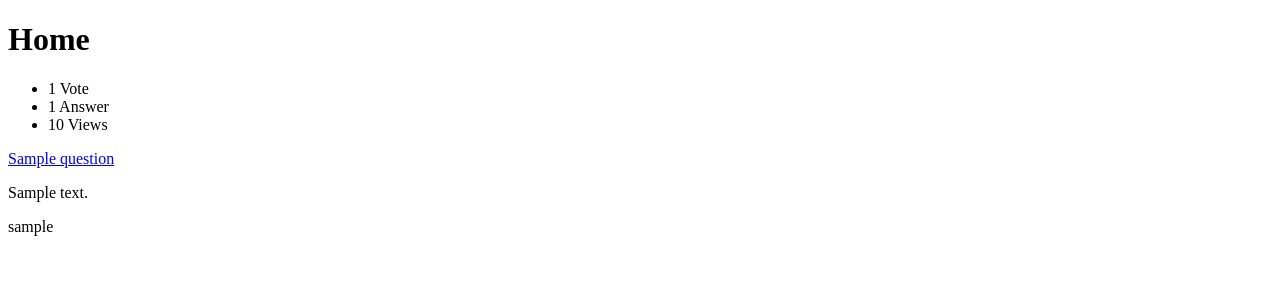
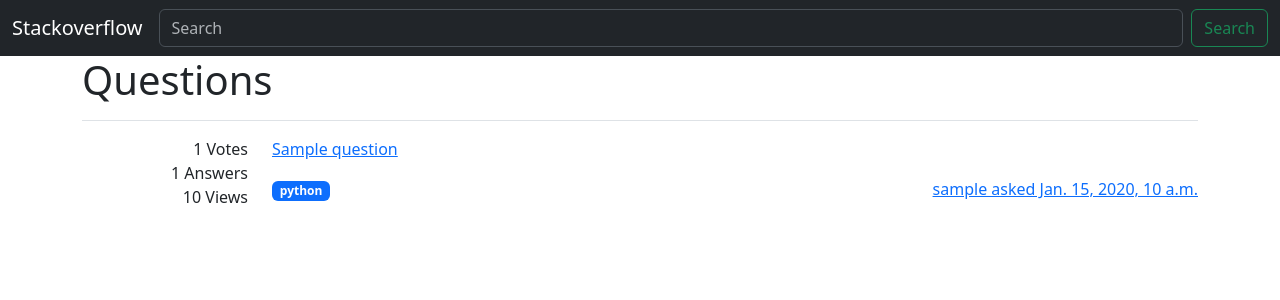
Before and after one commit to shadowarchil/python-project-test, a Django app: page / in a window 1280 px wide. Shown: the top 300 px of the page. Run offline with Django 4.2, Linux system fonts and the light colour scheme; tables that the repository leaves empty hold one stand-in row (values such as "Sample post").

Commit message:
Add question detail page

```diff
--- a/core/urls.py
+++ b/core/urls.py
@@ -1,6 +1,9 @@
 from django.urls import path
-from core.views import HomeView
+from core.views import HomeView, QuestionDetailView
+
+app_name = 'core'
 
 urlpatterns = [
-    path('', HomeView.as_view(), name='home')
+    path('', HomeView.as_view(), name='home'),
+    path('questions/<int:pk>/', QuestionDetailView.as_view(), name='question-detail')
 ]
--- a/core/views.py
+++ b/core/views.py
@@ -1,6 +1,6 @@
 from django.shortcuts import render
 from django.http import HttpRequest, HttpResponse
-from django.views.generic import ListView
+from django.views.generic import ListView, DetailView
 from core.models import Question
 
 
@@ -12,3 +12,9 @@ def home_view(request: HttpRequest) -> HttpResponse:
 class HomeView(ListView):
     template_name = 'home.html'
     queryset = Question.objects.all()
+    context_object_name = 'questions'
+
+
+class QuestionDetailView(DetailView):
+    template_name = 'question_detail.html'
+    model = Question
--- /dev/null
+++ b/templates/base.html
@@ -0,0 +1,46 @@
+<!DOCTYPE html>
+<html lang="en">
+
+<head>
+    <meta charset="UTF-8">
+    <meta http-equiv="X-UA-Compatible" content="IE=edge">
+    <meta name="viewport" content="width=viewport, initial-scale=1.0">
+    <title>Stackoverflow Clone</title>
+
+    <link href="https://cdn.jsdelivr.net/npm/bootstrap@5.3.0-alpha1/dist/css/bootstrap.min.css" rel="stylesheet"
+        integrity="sha384-GLhlTQ8iRABdZLl6O3oVMWSktQOp6b7In1Zl3/Jr59b6EGGoI1aFkw7cmDA6j6gD" crossorigin="anonymous">
+    <script src="https://cdn.jsdelivr.net/npm/@popperjs/core@2.11.6/dist/umd/popper.min.js"
+        integrity="sha384-oBqDVmMz9ATKxIep9tiCxS/Z9fNfEXiDAYTujMAeBAsjFuCZSmKbSSUnQlmh/jp3"
+        crossorigin="anonymous"></script>
+    <script src="https://cdn.jsdelivr.net/npm/bootstrap@5.3.0-alpha1/dist/js/bootstrap.min.js"
+        integrity="sha384-mQ93GR66B00ZXjt0YO5KlohRA5SY2XofN4zfuZxLkoj1gXtW8ANNCe9d5Y3eG5eD"
+        crossorigin="anonymous"></script>
+</head>
+
+<body>
+    <nav class="navbar navbar-expand-lg bg-dark" data-bs-theme="dark">
+        <div class="container-fluid">
+            <a class="navbar-brand" href="{% url 'core:home' %}">Stackoverflow</a>
+            <button class="navbar-toggler" type="button" data-bs-toggle="collapse"
+                data-bs-target="#navbarSupportedContent" aria-controls="navbarSupportedContent" aria-expanded="false"
+                aria-label="Toggle navigation">
+                <span class="navbar-toggler-icon"></span>
+            </button>
+            <div class="collapse navbar-collapse" id="navbarSupportedContent">
+                <form class="navbar-nav w-100 me-auto d-flex" role="search">
+                    <input class="form-control me-2" type="search" placeholder="Search" aria-label="Search">
+                    <button class="btn btn-outline-success" type="submit">Search</button>
+                </form>
+            </div>
+        </div>
+    </nav>
+
+    <main class="container">
+        {% block content %}
+
+        {% endblock content %}
+    </main>
+
+</body>
+
+</html>
--- a/templates/home.html
+++ b/templates/home.html
@@ -1,28 +1,34 @@
-<!DOCTYPE html>
-<html lang="en">
+{% extends 'base.html' %}
 
-<head>
-    <meta charset="UTF-8">
-    <meta http-equiv="X-UA-Compatible" content="IE=edge">
-    <meta name="viewport" content="width=viewport, initial-scale=1.0">
-    <title>Stackoverflow</title>
-</head>
+{% block content %}
+<h1>Questions</h1>
 
-<body>
-    <h1>Home</h1>
+<section>
+    {% for question in object_list %}
+    <article class="border-top mt-3">
+        <div class="row pt-3 pb-3">
+            <div class="col-2 d-flex flex-column text-end">
+                <span>{{ question.vote_set.all|length }} Votes</span>
+                <span>{{ question.answer_set.all|length }} Answers</span>
+                <span>{{ question.views }} Views</span>
+            </div>
+            <div class="col-10">
+                <p><a href="{% url 'core:question-detail' question.pk %}">{{ question.title }}</a></p>
+                <div class="d-flex flex-row justify-content-between">
+                    <div>
+                        <div class="badge bg-primary">
+                            python
+                        </div>
+                    </div>
 
-    {% for question in object_list %}
-    <div>
-        <ul>
-            <li>{{ question.vote_set.all|length }} Vote</li>
-            <li>{{ question.answer_set.all|length }} Answer</li>
-            <li>{{ question.views }} Views</li>
-        </ul>
-        <a href="#">{{ question.title }}</a>
-        <p>{{ question.text }}</p>
-        <p>{{ question.user }}</p>
-    </div>
+                    <a href="#">
+                        {{ question.user }} asked {{ question.create_time }}
+                    </a>
+                </div>
+            </div>
+        </div>
+    </article>
     {% endfor %}
-</body>
 
-</html>
+</section>
+{% endblock content %}
--- /dev/null
+++ b/templates/question_detail.html
@@ -0,0 +1,6 @@
+{% extends 'base.html' %}
+
+{% block content %}
+<h2>{{ question.title }}</h2>
+<p>{{ question.text }}</p>
+{% endblock content %}
```
Also changed, not shown: templates/home_old.html (added, +28 -0 lines).
